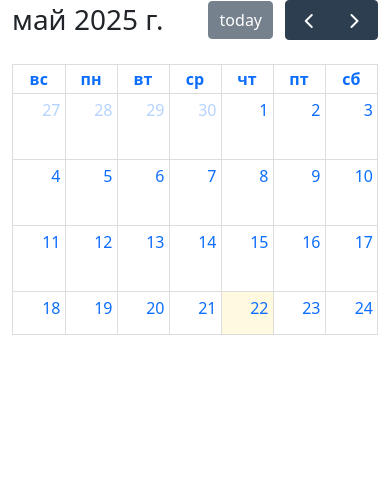
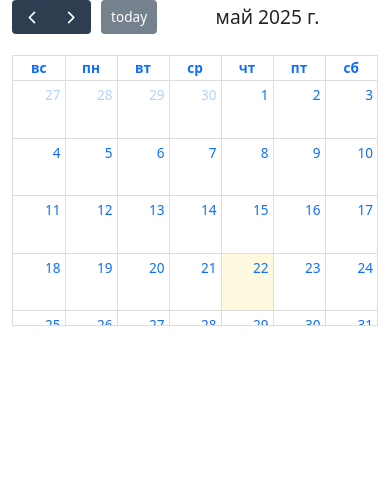
Before and after one commit to qquareunm/almauevents, a Django app: page /calendar/ in a window 390 px wide. Shown: the part 190-678 px from the top of the page. Run offline with Django 5.2, Linux system fonts and the light colour scheme; data that the repository does not hold is empty.

Commit message:
Адаптивка календарь

```diff
--- a/university_events/events/templates/calendar.html
+++ b/university_events/events/templates/calendar.html
@@ -1,14 +1,10 @@
 {% extends "base.html" %}
 {% load i18n %}
-{% block title %}
-Календарь событий
-{% endblock title %}
+{% block title %}Календарь событий{% endblock title %}
 
-<!-- Подключение FullCalendar -->
 <link rel="stylesheet" href="https://cdn.jsdelivr.net/npm/fullcalendar@5.11.3/main.min.css">
 
 {% block content %}
-
 <div class="container">
     <header class="text-calendar-event">
         <a href="/" class="btn-event-calendar-text">{% trans "На главную" %}</a>
@@ -21,7 +17,6 @@
     <div id="calendar"></div>
 </div>
 
-<!-- Подключение FullCalendar -->
 <script src="https://cdn.jsdelivr.net/npm/fullcalendar@5.11.3/main.min.js"></script>
 
 <script>
@@ -33,7 +28,6 @@
         return;
     }
 
-    // Проверяем, получили ли мы события из Django
     let eventsData;
     try {
         eventsData = JSON.parse('{{ events_json|escapejs }}');
@@ -43,11 +37,16 @@
     }
 
     let calendar = new FullCalendar.Calendar(calendarEl, {
-        initialView: 'dayGridMonth',
+        initialView: 'dayGridMonth',  // только месячный вид
         locale: 'ru',
         events: eventsData,
         eventClick: function(info) {
             window.location.href = "/event/" + info.event.id + "/";
+        },
+        headerToolbar: {
+            left: 'prev,next today',
+            center: 'title',
+            right: ''  // без переключателей видов
         }
     });
 
@@ -55,10 +54,17 @@
 });
 </script>
 
-<script>
-document.addEventListener('DOMContentLoaded', function () {
-    console.log("Данные событий:", JSON.parse('{{ events_json|escapejs }}'));
-});
-</script>
-
+<style>
+  @media (max-width: 767px) {
+      #calendar {
+          font-size: 0.85rem;
+      }
+      .fc .fc-toolbar-title {
+          font-size: 1.2rem;
+      }
+      .fc-event-title {
+          white-space: normal;
+      }
+  }
+</style>
 {% endblock %}
```
